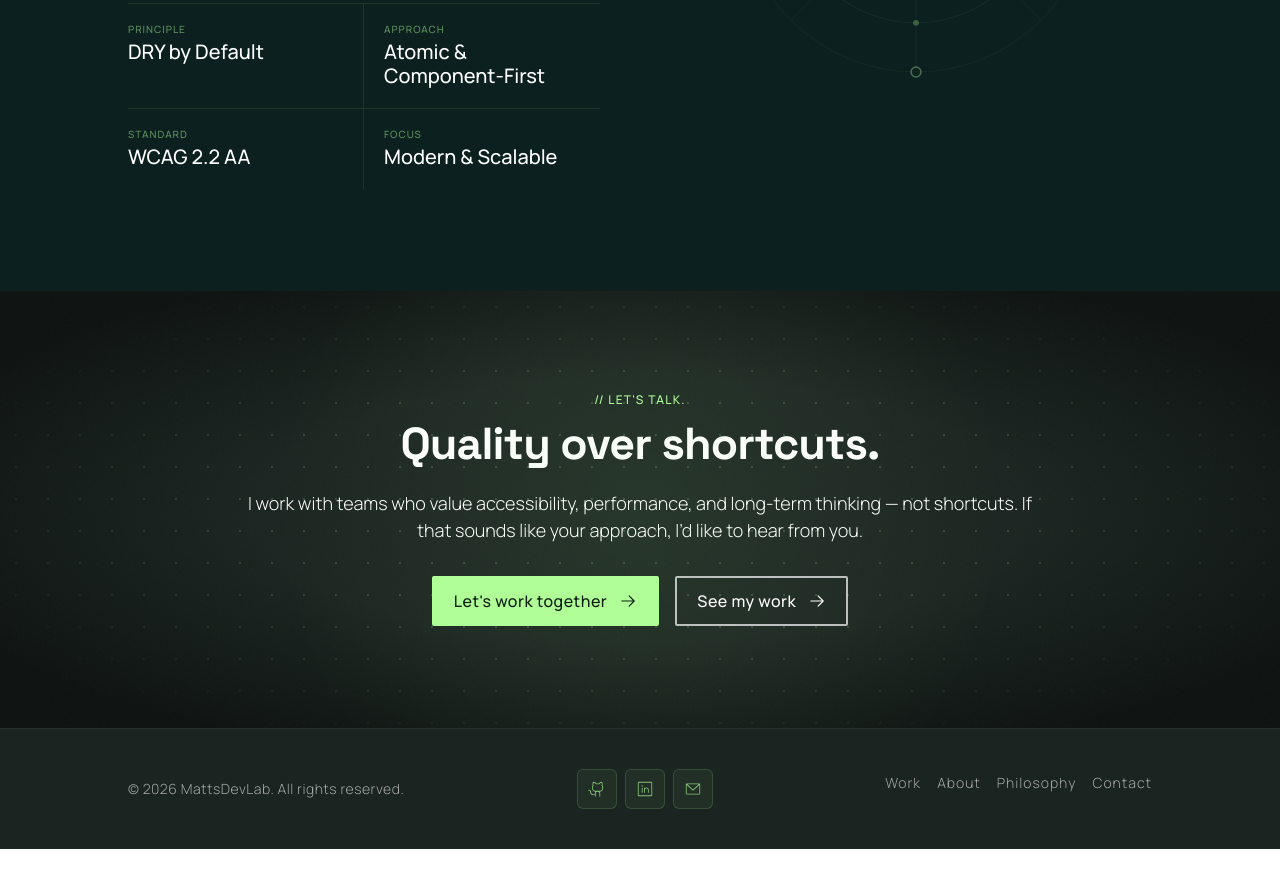
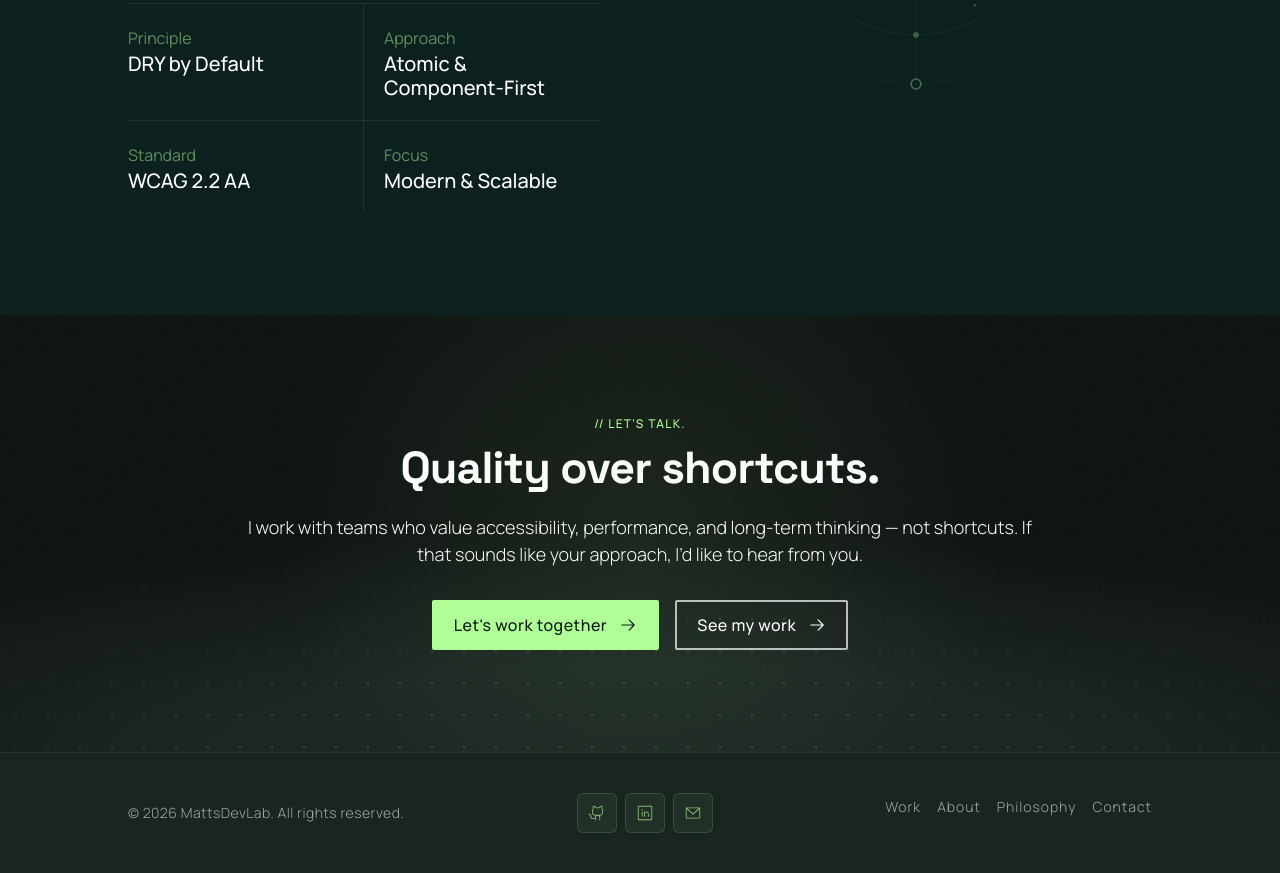
Before and after one commit to MattsDevLab/mattsdevlab-portfolio, a Next.js app: page / in a window 1280 px wide. Shown: the part 5194-6067 px from the top of the page. Before the commit the page ends 6043 px from the top, so only its background shows below. Built offline with nearby package versions, Linux system fonts and the light colour scheme.

Commit message:
refactor: apply shared heading and label styles to philosophy pillars, refine CTA gradient

```diff
--- a/src/components/sections/PhilosophyPreview.tsx
+++ b/src/components/sections/PhilosophyPreview.tsx
@@ -30,7 +30,7 @@ export default function PhilosophyPreview() {
                         {pillars.map((pillar) => (
                             <li key={pillar.label} className="philosophy__pillar">
                                 <span className="philosophy__pillar-label">{pillar.label}</span>
-                                <span className="philosophy__pillar-value">{pillar.value}</span>
+                                <span className="philosophy__pillar-value heading-h4">{pillar.value}</span>
                             </li>
                         ))}
                     </ul>
--- a/src/sass/components/_cta.scss
+++ b/src/sass/components/_cta.scss
@@ -11,8 +11,8 @@ $cta-dot-color: rgba(176, 255, 150, 0.04);
     color: white;
     background-color: a.$background-color;
     background-image:
-    radial-gradient(ellipse 60% 60% at 50% 50%, transparent 50%, #0D1210 100%),
-    radial-gradient(circle, rgba(176, 255, 150, 0.18) 1px, transparent 1px);
+    radial-gradient(80% 50% at 50% 100%, #0000 40%, #0d1210 100%),
+    radial-gradient(circle, #b0ff962e 1px, #0000 1px);
     background-size: 100% 100%, 32px 32px;
     background-repeat: no-repeat, repeat;
 
--- a/src/sass/components/_philosophy-preview.scss
+++ b/src/sass/components/_philosophy-preview.scss
@@ -71,7 +71,6 @@
     &__pillar {
         display: flex;
         flex-direction: column;
-        gap: 0.375rem;
         padding: 1.25rem 1.25rem 1.25rem 0;
         border-bottom: 1px solid rgba(176, 255, 150, 0.1);
         border-right: 1px solid rgba(176, 255, 150, 0.1);
@@ -87,9 +86,7 @@
     }
 
     &__pillar-label {
-        @include a.sub-title-text;
         color: rgba(176, 255, 150, 0.5);
-        font-size: a.rem(10px);
     }
 
     &__pillar-value {
```
